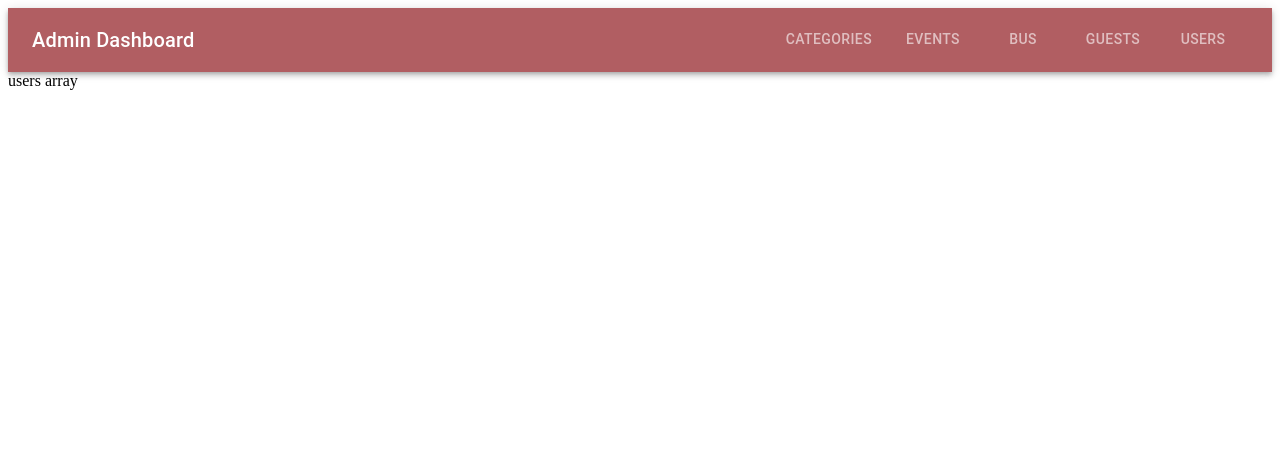
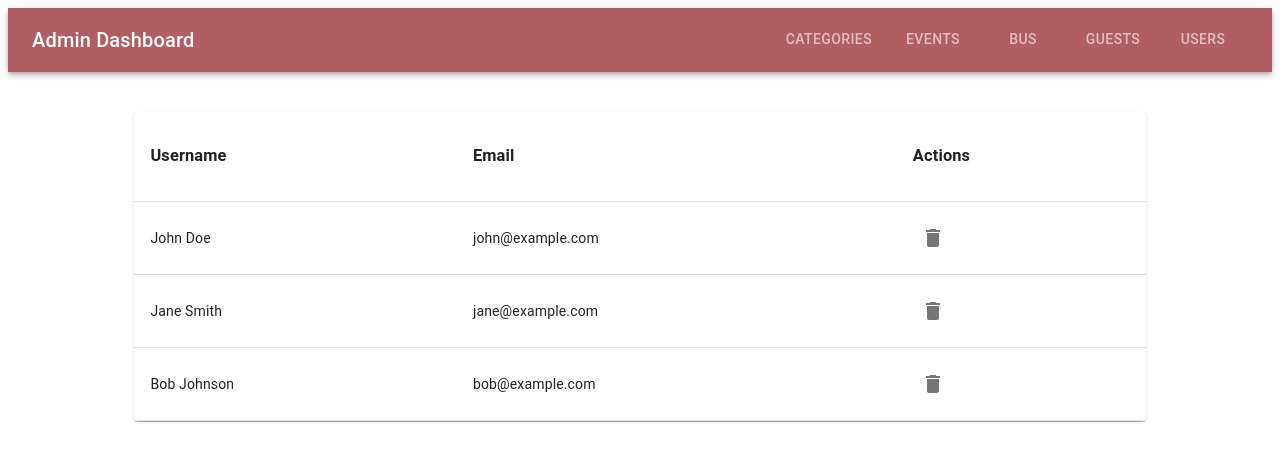
Before and after one commit to Abanoubmedhatseif/iti-events-client, a React (Vite) app: page /admin/users in a window 1280 px wide. Shown: the top 462 px of the page. Built offline with nearby package versions, Linux system fonts and the light colour scheme; no server answers.

Commit message:
handled deleting user with static data

```diff
--- /dev/null
+++ b/src/components/reusables/DeleteConfirmationDialogue.jsx
@@ -0,0 +1,46 @@
+import React from "react";
+import {
+  Dialog,
+  DialogActions,
+  DialogContent,
+  DialogContentText,
+  DialogTitle,
+  Button,
+} from "@mui/material";
+
+const DeleteConfirmationDialog = ({ open, onClose, onConfirm, item }) => {
+  const handleConfirmDelete = () => {
+    if (!item) {
+      console.error("undefined value.");
+      onClose();
+      return;
+    }
+    console.log("Deleted Successfully");
+    onConfirm();
+  };
+
+  return (
+    <Dialog open={open} onClose={onClose}>
+      <DialogTitle>Confirmation message ✔️</DialogTitle>
+      <DialogContent>
+        <DialogContentText>Are you sure you want to delete ?</DialogContentText>
+      </DialogContent>
+      <DialogActions>
+        <Button
+          onClick={onClose}
+          style={{ backgroundColor: "#203947", color: "white" }}
+        >
+          Cancel
+        </Button>
+        <Button
+          onClick={handleConfirmDelete}
+          style={{ backgroundColor: "#901b20", color: "white" }}
+        >
+          Delete
+        </Button>
+      </DialogActions>
+    </Dialog>
+  );
+};
+
+export default DeleteConfirmationDialog;
--- /dev/null
+++ b/src/components/reusables/table.jsx
@@ -0,0 +1,48 @@
+import {
+  Table,
+  TableBody,
+  TableCell,
+  TableContainer,
+  TableHead,
+  TableRow,
+  Paper,
+  IconButton,
+} from "@mui/material";
+import { Delete as DeleteIcon } from "@mui/icons-material";
+
+function table({ data, handleDelete }) {
+  return (
+    <TableContainer component={Paper}>
+      <Table>
+        <TableHead>
+          <TableRow>
+            <TableCell>
+              <h3>Username</h3>
+            </TableCell>
+            <TableCell>
+              <h3>Email</h3>
+            </TableCell>
+            <TableCell>
+              <h3>Actions</h3>
+            </TableCell>
+          </TableRow>
+        </TableHead>
+        <TableBody>
+          {data.map((user) => (
+            <TableRow key={user.id}>
+              <TableCell>{user.name}</TableCell>
+              <TableCell>{user.email}</TableCell>
+              <TableCell>
+                <IconButton onClick={() => handleDelete(user)}>
+                  <DeleteIcon />
+                </IconButton>
+              </TableCell>
+            </TableRow>
+          ))}
+        </TableBody>
+      </Table>
+    </TableContainer>
+  );
+}
+
+export default table;
--- a/src/pages/Admin/AdminUsersPage.jsx
+++ b/src/pages/Admin/AdminUsersPage.jsx
@@ -1,5 +1,50 @@
+import { useState } from "react";
+import Table from "../../components/reusables/table";
+import DeleteConfirmationDialog from "../../components/reusables/DeleteConfirmationDialogue";
+
 function AdminUsersPage() {
-  return <div>users array</div>;
+  const [open, setOpen] = useState(false);
+  const [userToDelete, setUserToDelete] = useState(null);
+
+  function handleOpen(user) {
+    setUserToDelete(user);
+    setOpen(true);
+  }
+  function handleClose() {
+    setUserToDelete(null);
+    setOpen(false);
+  }
+
+  function handleDeleteUser() {
+    if (userToDelete) {
+      setUsers(Users.filter((u) => u.id !== userToDelete.id));
+      handleClose();
+    }
+  }
+
+  const [Users, setUsers] = useState([
+    { id: 1, name: "John Doe", email: "john@example.com" },
+    { id: 2, name: "Jane Smith", email: "jane@example.com" },
+    { id: 3, name: "Bob Johnson", email: "bob@example.com" },
+  ]);
+
+  return (
+    <div
+      style={{
+        width: "80%",
+        margin: "auto",
+        marginTop: "40px",
+      }}
+    >
+      <Table data={Users} handleDelete={handleOpen} />
+      <DeleteConfirmationDialog
+        open={open}
+        onClose={handleClose}
+        onConfirm={handleDeleteUser}
+        item={userToDelete}
+      />
+    </div>
+  );
 }
 
 export default AdminUsersPage;
```
